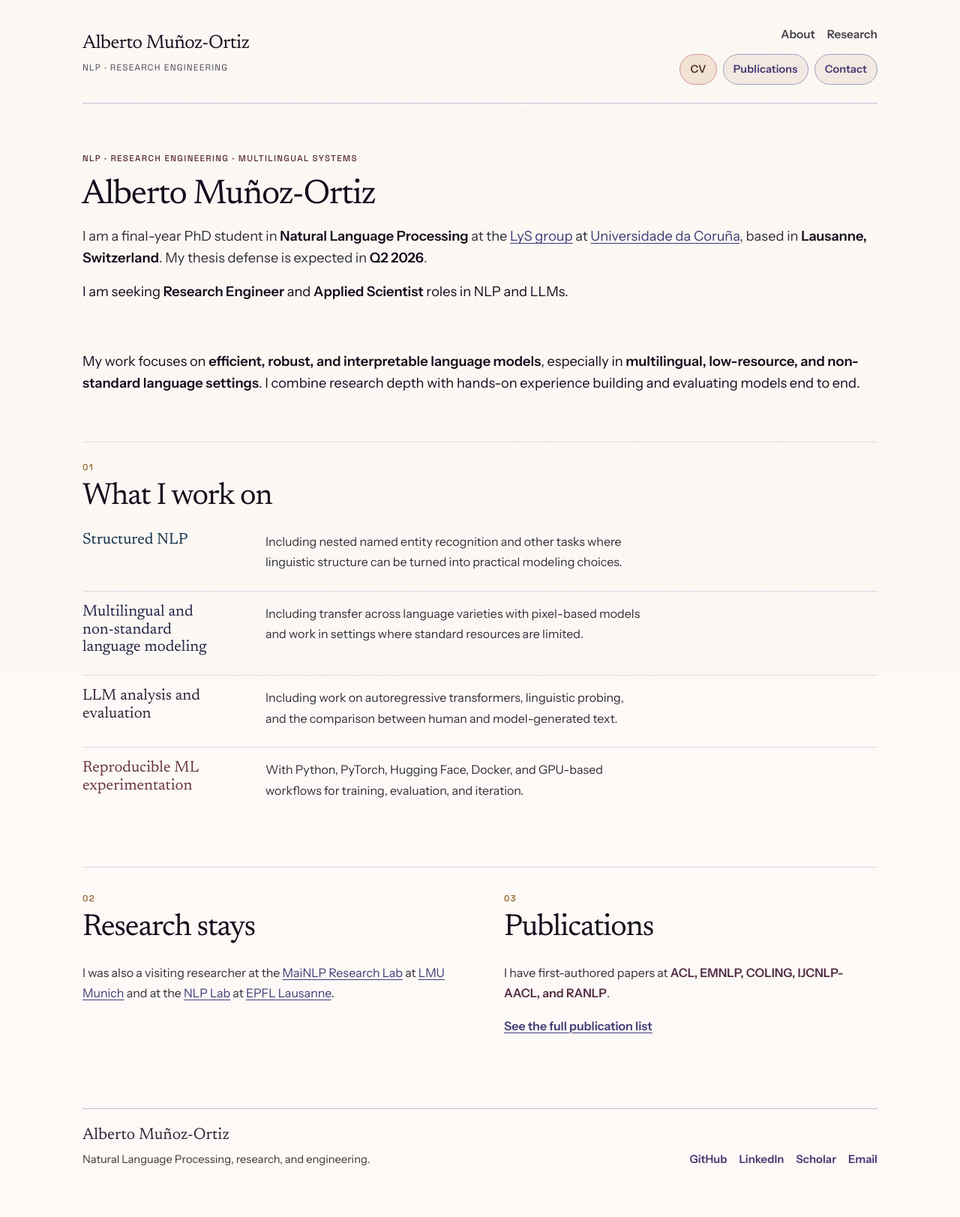
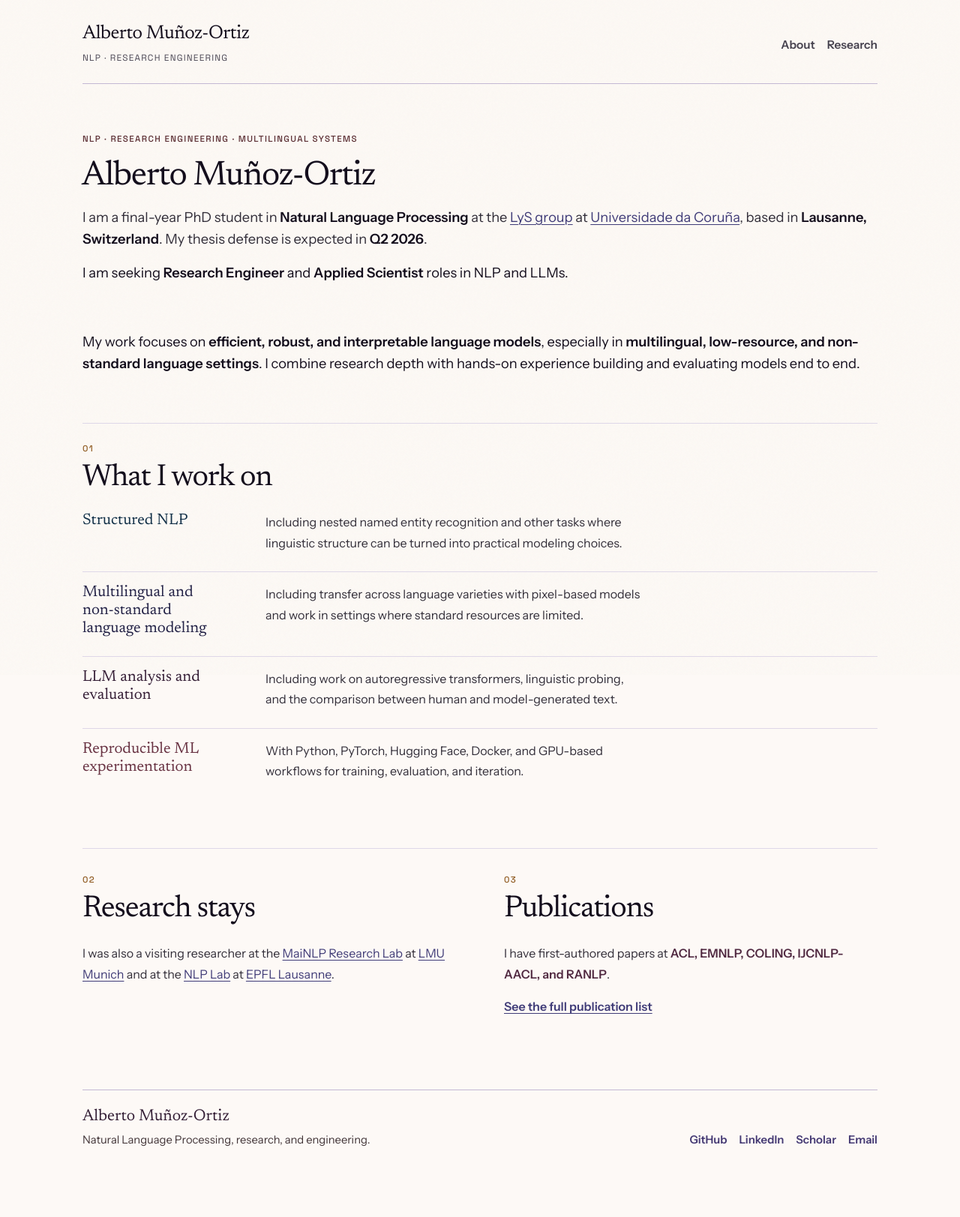
Before and after one commit to amunozo/amunozo.github.io, a Jekyll site: the page built from index.md, in a window 1280 px wide. Shown: the whole page at 75% size. Built offline with Jekyll 4.4.1, drawn with Linux system fonts in a browser that asks for light colours; after the commit the page ends 1598 px from its top, so only the background shows below that.

Commit message:
Remove redundant header action buttons

```diff
--- a/_includes/header.html
+++ b/_includes/header.html
@@ -12,11 +12,6 @@
           {% endfor %}
         </ul>
       </nav>
-      <div class="site-actions" aria-label="Quick links">
-        <a class="site-action site-action--primary" href="{{ '/assets/Alberto_Munoz_Ortiz_CV.pdf' | relative_url }}" target="_blank" rel="noopener noreferrer">CV</a>
-        <a class="site-action" href="{{ '/research/' | relative_url }}">Publications</a>
-        <a class="site-action" href="mailto:alberto.munoz.ortiz@proton.me">Contact</a>
-      </div>
     </div>
   </div>
 </header>
--- a/assets/css/style.css
+++ b/assets/css/style.css
@@ -250,48 +250,6 @@ a {
 .site-nav a:hover::after,
 .site-nav a:focus-visible::after {
   transform: scaleX(1);
-}
-
-.site-actions {
-  display: flex;
-  flex-wrap: wrap;
-  gap: var(--space-2);
-  justify-content: flex-end;
-}
-
-.site-action {
-  display: inline-flex;
-  align-items: center;
-  justify-content: center;
-  min-height: 34px;
-  padding: 0.45rem 0.82rem;
-  border: 1px solid color-mix(in oklch, var(--upper-cobalt) 24%, var(--line-strong) 76%);
-  border-radius: 999px;
-  background: color-mix(in oklch, var(--paper) 92%, var(--upper-cobalt) 8%);
-  color: color-mix(in oklch, var(--upper-cobalt) 78%, var(--upper-ink) 22%);
-  text-decoration: none;
-  font-size: 0.9rem;
-  font-weight: 600;
-  letter-spacing: 0.01em;
-  transition:
-    color var(--duration-fast) var(--ease-out),
-    background-color var(--duration-fast) var(--ease-out),
-    border-color var(--duration-fast) var(--ease-out),
-    transform var(--duration-fast) var(--ease-out);
-}
-
-.site-action:hover,
-.site-action:focus-visible {
-  color: var(--ink);
-  background: color-mix(in oklch, var(--paper) 84%, var(--upper-gold) 16%);
-  border-color: color-mix(in oklch, var(--upper-gold) 36%, var(--line-strong) 64%);
-  transform: translateY(-1px);
-}
-
-.site-action--primary {
-  background: color-mix(in oklch, var(--paper) 82%, var(--upper-gold) 18%);
-  border-color: color-mix(in oklch, var(--upper-gold) 42%, var(--line-strong) 58%);
-  color: color-mix(in oklch, var(--upper-ink) 74%, var(--upper-gold) 26%);
 }
 
 .section-kicker,
@@ -567,7 +525,6 @@ a {
   }
 
   .site-nav ul,
-  .site-actions,
   .footer-links {
     justify-content: flex-start;
   }
@@ -602,14 +559,12 @@ a {
   }
 
   .site-nav ul,
-  .site-actions,
   .footer-links {
     gap: var(--space-3);
     flex-wrap: wrap;
   }
 
   .site-nav a,
-  .site-action,
   .footer-links a {
     font-size: 0.88rem;
   }
```
